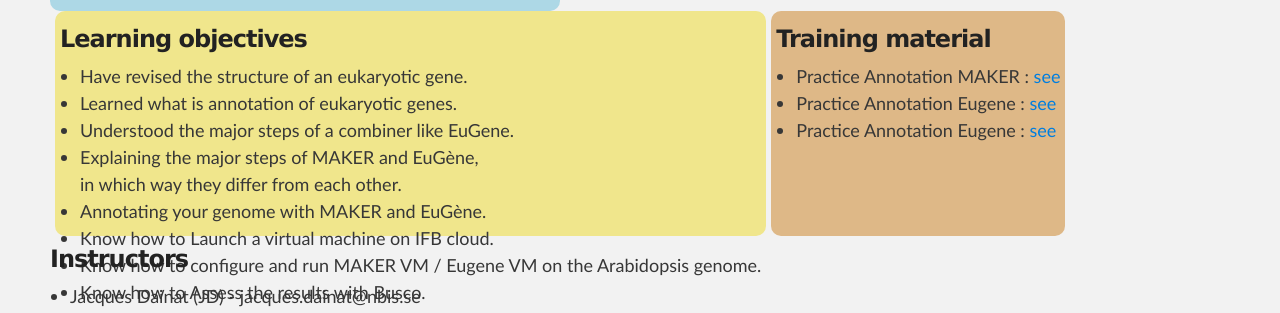
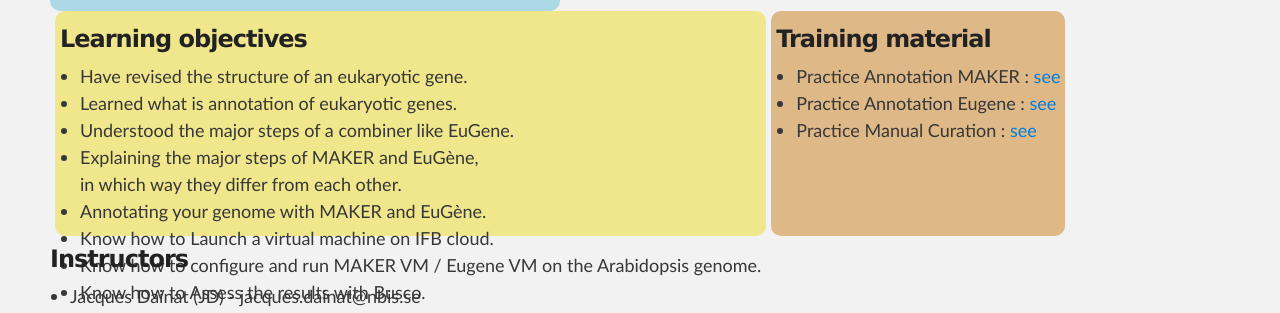
Before and after one commit to SouthGreenPlatform/trainings, a Jekyll site: the page built from _pages/annotation.md, in a window 1280 px wide. Shown: the part 935-1248 px from the top of the page. Built offline with Jekyll 4.4.1, drawn with Linux system fonts in a browser that asks for light colours; nearby versions of some CDN libraries.

Commit message:
Update annotation.md

```diff
--- a/_pages/annotation.md
+++ b/_pages/annotation.md
@@ -57,7 +57,7 @@
 <h3>Training material</h3>
 <ul>
 <li>Practice Annotation MAKER : <a target="_blank" href="{{ site.url }}/annotation/MAKER/StructuralAnnotation_mtp">see</a></li>
-<li>Practice Annotation Eugene : <a target="_blank" href="{{ site.url }}/annotation/Eugene/exercice_eugene_appliance">see</a></li><li>Practice Annotation Eugene : <a target="_blank" href="{{ site.url }}/annotation/IFB-EGNEPpractice">see</a></li>
+<li>Practice Annotation Eugene : <a target="_blank" href="{{ site.url }}/annotation/Eugene/exercice_eugene_appliance">see</a></li><li>Practice Manual Curation : <a target="_blank" href="{{ site.url }}/annotation/IFB-EGNEPpractice">see</a></li>
 </ul>
 </div>
 
```
